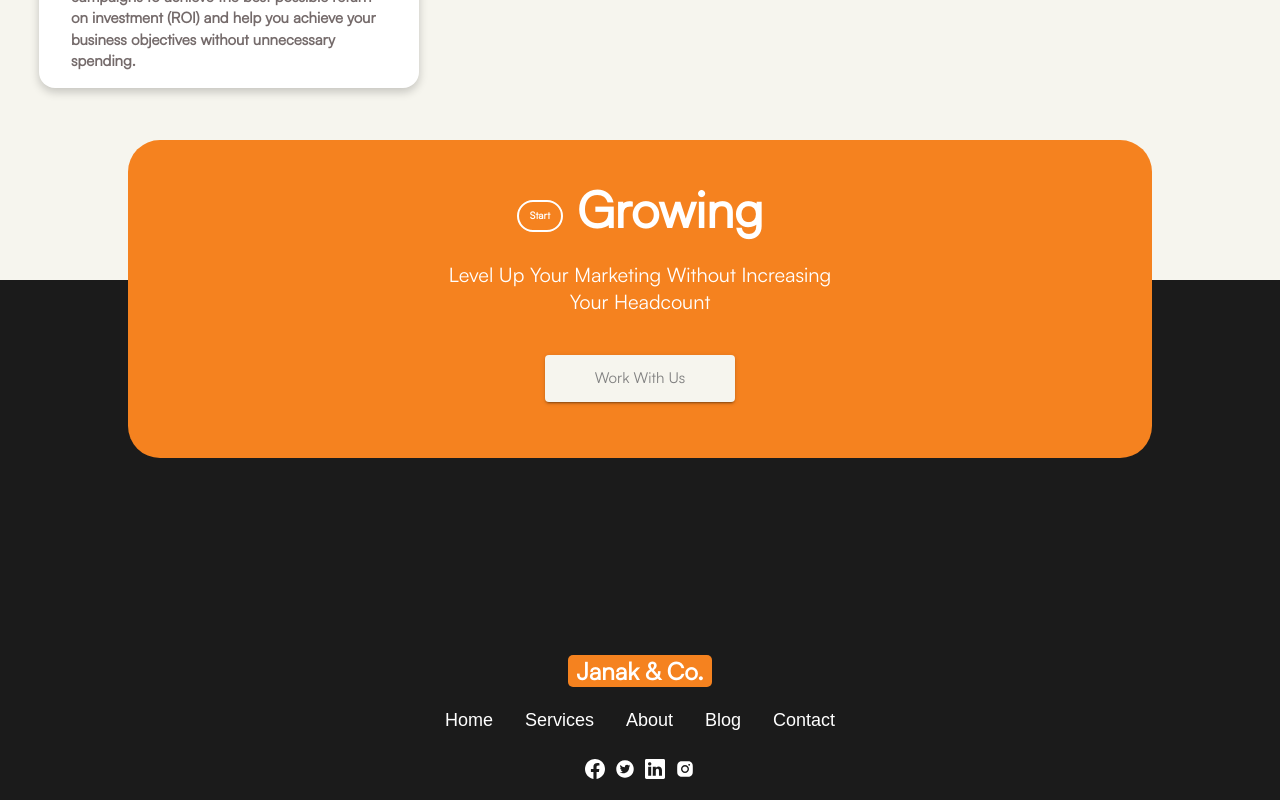
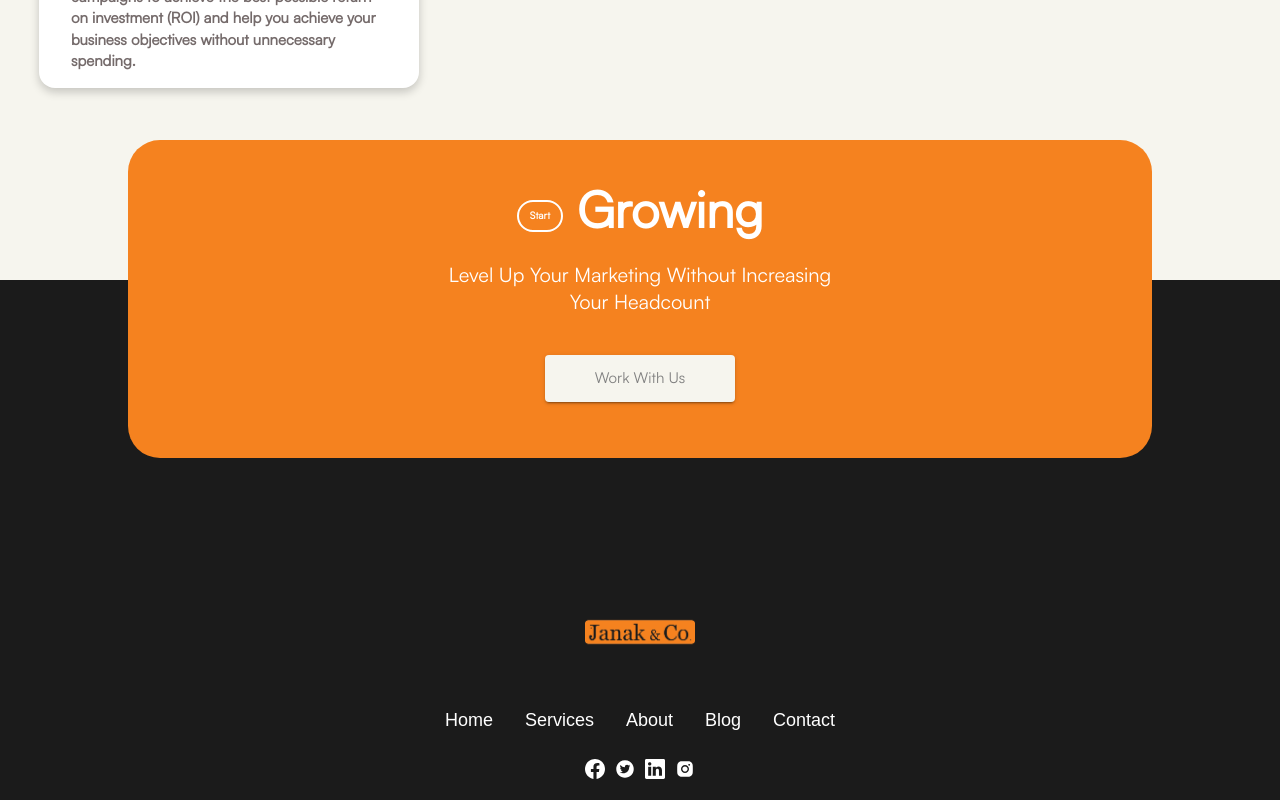
Before and after one commit to SACHINQEEP/janak_co, a React (Create React App) app: page /why-us in a window 1280 px wide. Shown: the part 1523-2323 px from the top of the page. Built offline with nearby package versions, Linux system fonts and the light colour scheme.

Commit message:
Logo added in Footer

```diff
--- a/src/features/shared/components/footer.tsx
+++ b/src/features/shared/components/footer.tsx
@@ -9,6 +9,8 @@ import ListItemText from '@mui/material/ListItemText';
 
 import { BsFacebook, BsLinkedin } from "react-icons/bs";
 import { AiFillTwitterCircle, AiFillInstagram } from "react-icons/ai";
+
+import logo from '../../../assets/logo.png'
 
 
 const navItems = [
@@ -53,10 +55,11 @@ const AppFooter = () => {
                 <Box sx={{ minHeight: { xs: '55dvh', md: '60dvh', lg: '65dvh', xl: '65dvh' }, backgroundColor: '#1b1b1b', display: 'flex', alignItems: 'end' }}>
                     <Grid container sx={{ alignItems: 'end' }}>
                         <Grid item xs={12} sx={{ display: 'flex', justifyContent: 'center' }}>
-                            <Box maxWidth={150} sx={{}}>
-                                <Typography variant="h5" color="white" sx={{ backgroundColor: '#f5821f', padding: '0 8px', borderRadius: '5px' }}>
+                            <Box >
+                                <img src={logo} alt="janak&Co" style={{ width: '110px' }} />
+                                {/* <Typography variant="h5" color="white" sx={{ backgroundColor: '#f5821f', padding: '0 8px', borderRadius: '5px' }}>
                                     Janak & Co.
-                                </Typography>
+                                </Typography> */}
                             </Box>
                         </Grid>
                         <Grid item xs={12} sx={{ display: 'flex', justifyContent: 'center', alignItems: 'start' }}>
```
